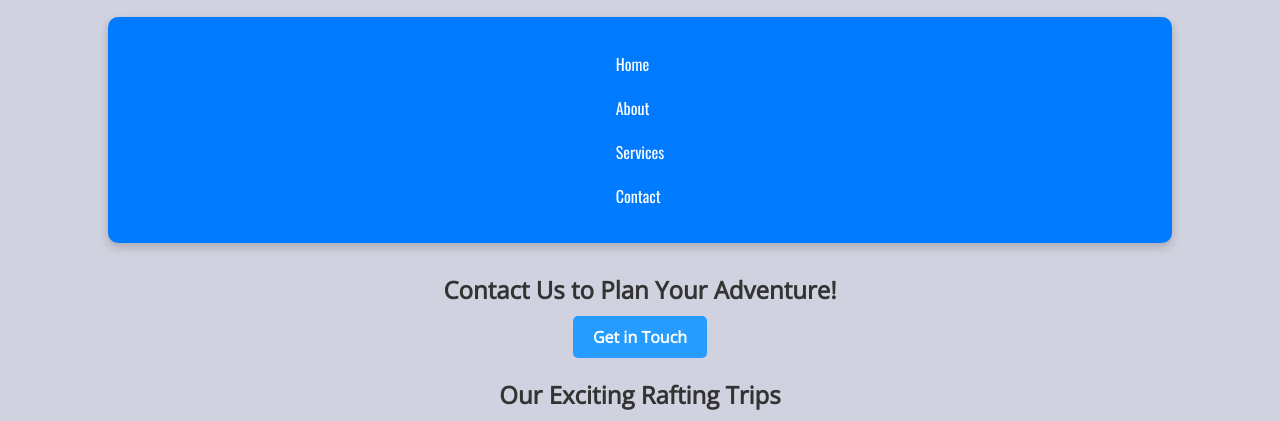
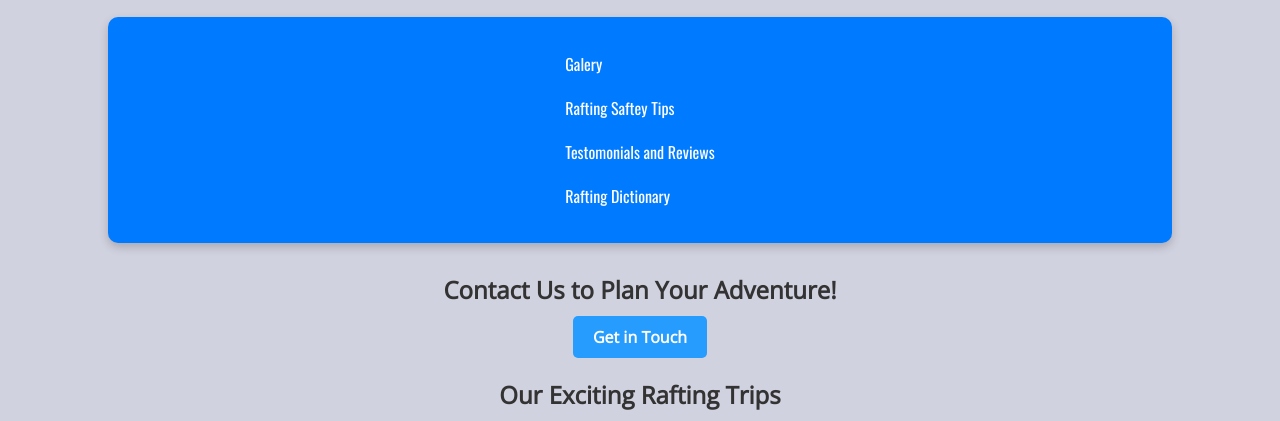
Before and after one commit to Asleki/wdd130, a plain HTML site: page wwr/trips.html in a window 1280 px wide. Shown: the part 379-800 px from the top of the page. Drawn offline with nearby package versions, Linux system fonts and the light colour scheme; a script that the page names is missing.

Commit message:
Update navigation links in trips page for improved content relevance

```diff
--- a/wwr/trips.html
+++ b/wwr/trips.html
@@ -44,10 +44,10 @@
 
             <nav class="centered-nav">
               <ul>
-                <li><a href="#home">Home</a></li>
-                <li><a href="#about">About</a></li>
-                <li><a href="#services">Services</a></li>
-                <li><a href="#contact">Contact</a></li>
+                <li><a href="#home">Galery</a></li>
+                <li><a href="#about">Rafting Saftey Tips</a></li>
+                <li><a href="#services">Testomonials and Reviews</a></li>
+                <li><a href="#contact">Rafting Dictionary</a></li>
               </ul>
             </nav>
           </div>
```
